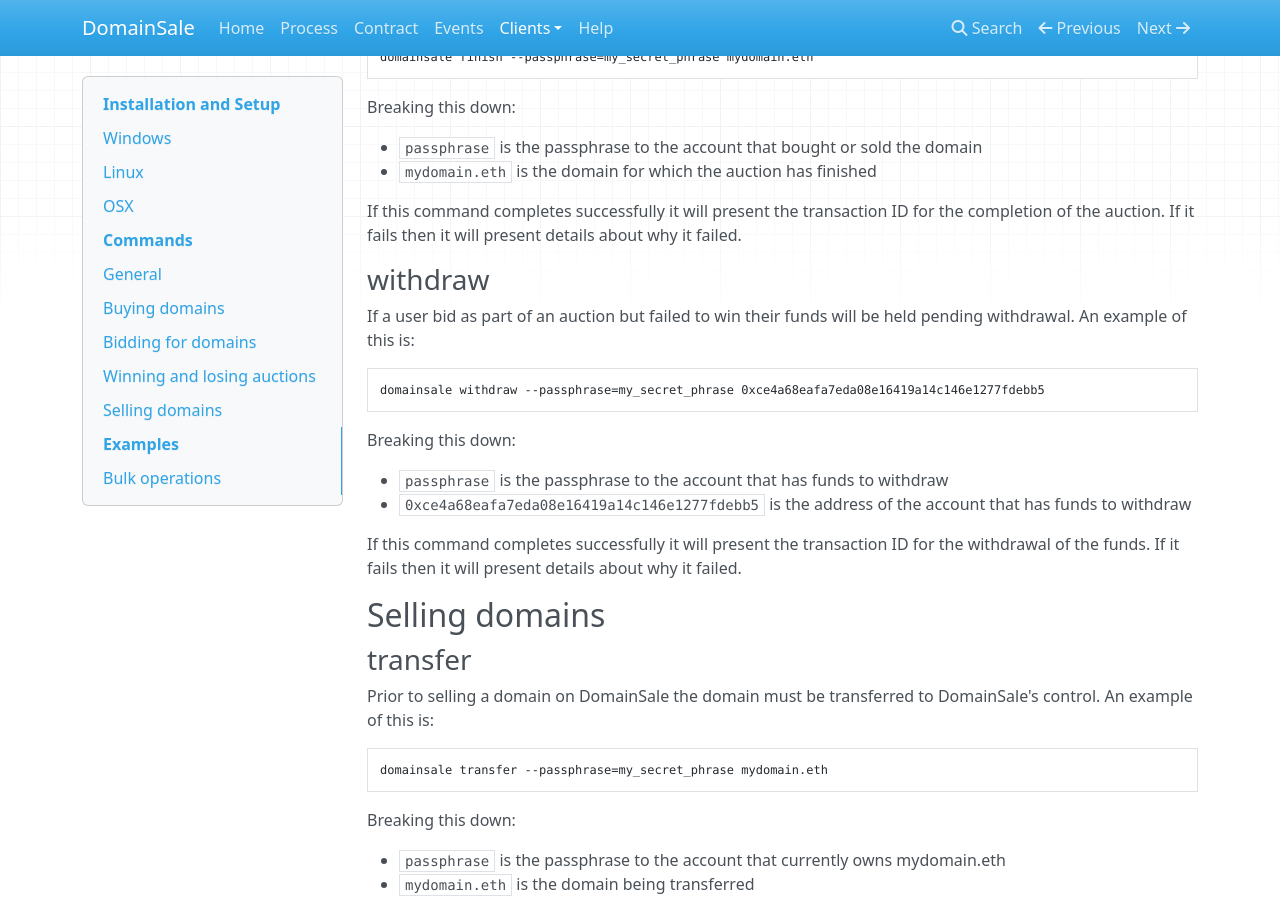
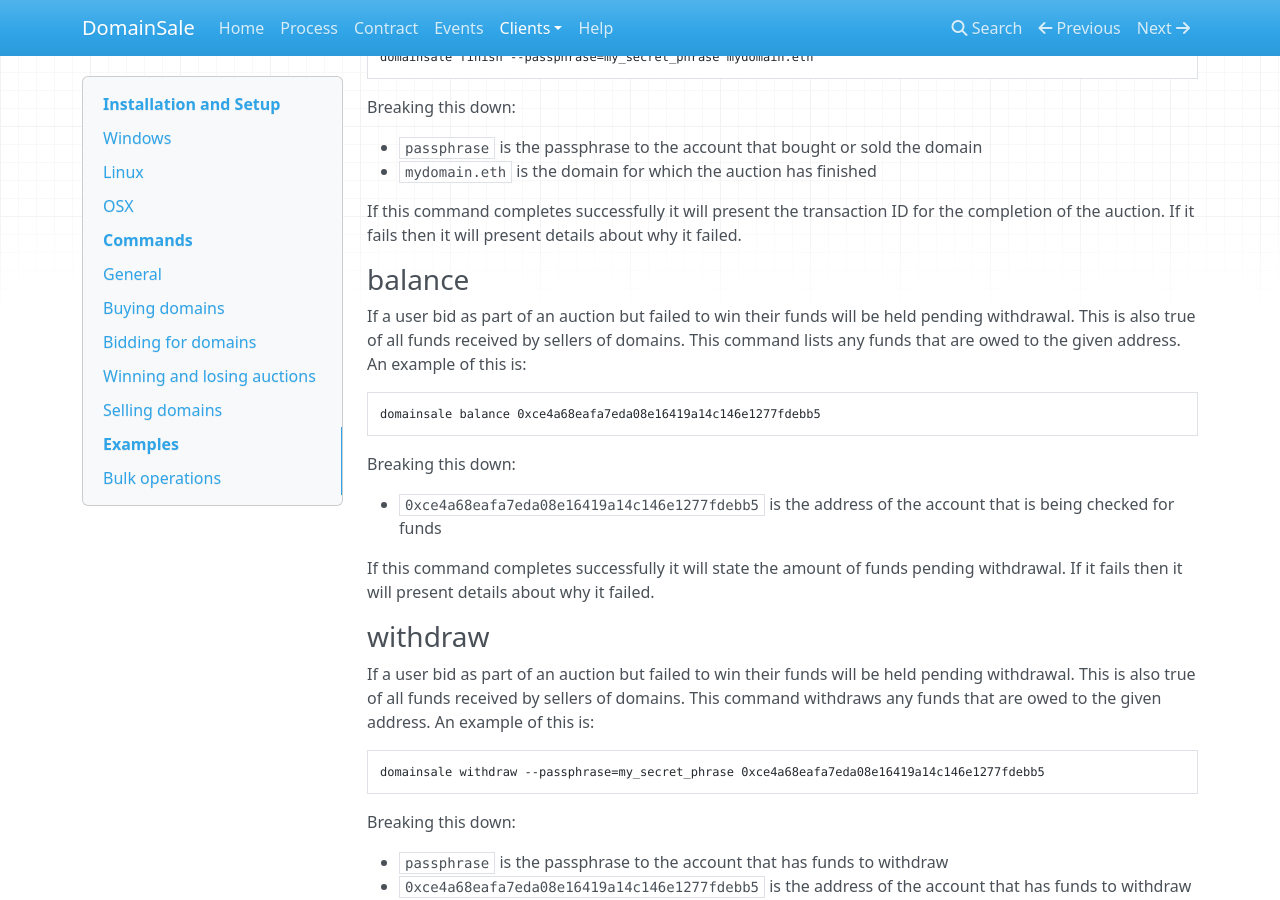
Before and after one commit to wealdtech/domainsale, an MkDocs documentation site: the page built from docs/clients/cli.md, in a window 1280 px wide and 900 px high, scrolled down 4033 px. Built offline with MkDocs 1.6.1, drawn with Linux system fonts in a browser that asks for light colours; nearby versions of some CDN libraries; old or Windows-style settings are respelled for this version of MkDocs.

````diff
--- a/docs/clients/cli.md
+++ b/docs/clients/cli.md
@@ -173,9 +173,23 @@ Breaking this down:
 
 If this command completes successfully it will present the transaction ID for the completion of the auction.  If it fails then it will present details about why it failed.
 
+### balance
+
+If a user bid as part of an auction but failed to win their funds will be held pending withdrawal.  This is also true of all funds received by sellers of domains.  This command lists any funds that are owed to the given address.  An example of this is:
+
+```text
+domainsale balance 0xce4a68eafa7eda08e16419a14c146e1277fdebb5
+```
+
+Breaking this down:
+
+* `0xce4a68eafa7eda08e16419a14c146e1277fdebb5` is the address of the account that is being checked for funds
+
+If this command completes successfully it will state the amount of funds pending withdrawal.  If it fails then it will present details about why it failed.
+
 ### withdraw
 
-If a user bid as part of an auction but failed to win their funds will be held pending withdrawal.  An example of this is:
+If a user bid as part of an auction but failed to win their funds will be held pending withdrawal.  This is also true of all funds received by sellers of domains.  This command withdraws any funds that are owed to the given address.  An example of this is:
 
 ```text
 domainsale withdraw --passphrase=my_secret_phrase 0xce4a68eafa7eda08e16419a14c146e1277fdebb5
--- a/mkdocs.yml
+++ b/mkdocs.yml
@@ -5,5 +5,6 @@ pages:
         - Contract: contract.md
         - Events: events.md
         - Clients:
+          - HTML and REST: clients/www.md
           - Command-line interface: clients/cli.md
         - Help: help.md
````
Also changed, not shown: docs/clients/www.md (added, +67 -0 lines).
